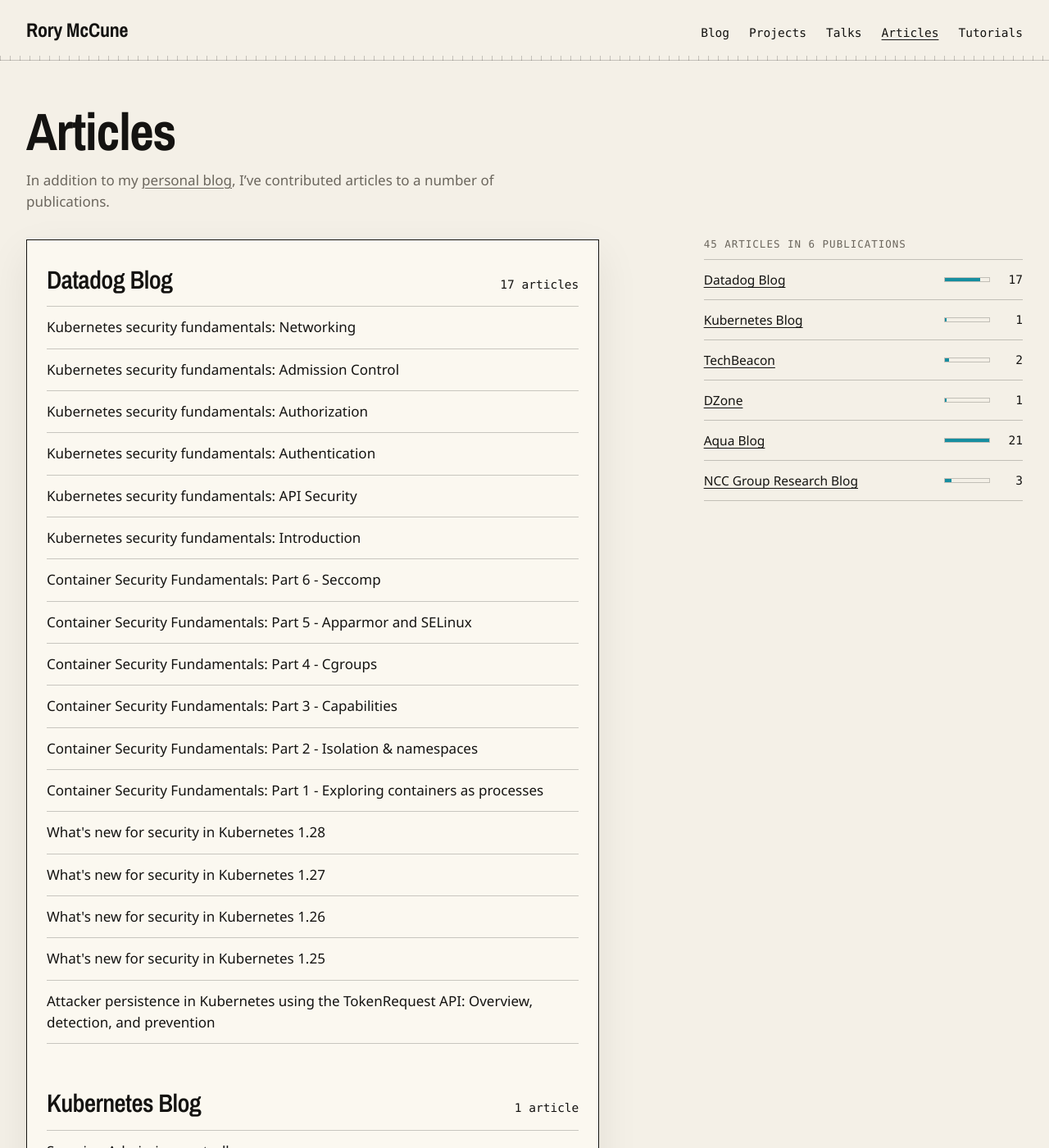
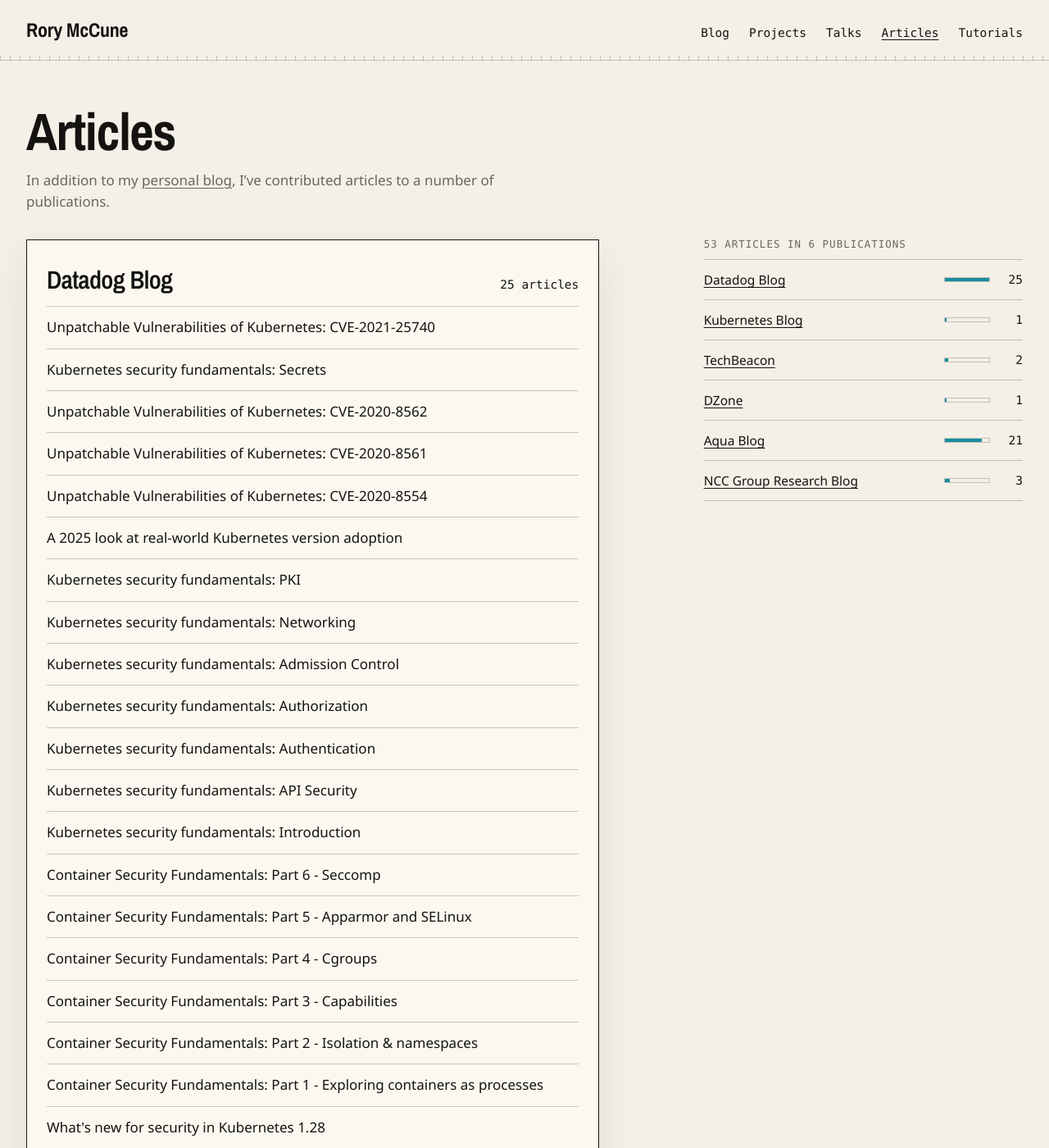
Before and after one commit to raesene/www.mccune.org.uk, a Jekyll site: the page built from articles.md, in a window 1280 px wide and 1400 px high. Shown: the whole window at 82% size. Built offline with Jekyll 4.4.1, drawn with Linux system fonts in a browser that asks for light colours; some web fonts are replaced; some of the changed text lies outside the part shown.

Commit message:
Add eight more Datadog Security Labs articles
Co-Authored-By: Claude Opus 5.5 <noreply@anthropic.com>

```diff
--- a/_data/articles.yml
+++ b/_data/articles.yml
@@ -2,6 +2,20 @@
 # Newest first within each publication, matching articles.md.
 - publication: Datadog Blog
   articles:
+    - title: "Unpatchable Vulnerabilities of Kubernetes: CVE-2021-25740"
+      url: https://securitylabs.datadoghq.com/articles/unpatchable-kubernetes-vulnerabilities-cve-2021-25740/
+    - title: "Kubernetes security fundamentals: Secrets"
+      url: https://securitylabs.datadoghq.com/articles/kubernetes-security-fundamentals-part-8/
+    - title: "Unpatchable Vulnerabilities of Kubernetes: CVE-2020-8562"
+      url: https://securitylabs.datadoghq.com/articles/unpatchable-kubernetes-vulnerabilities-cve-2020-8562/
+    - title: "Unpatchable Vulnerabilities of Kubernetes: CVE-2020-8561"
+      url: https://securitylabs.datadoghq.com/articles/unpatchable-kubernetes-vulnerabilities-cve-2020-8561/
+    - title: "Unpatchable Vulnerabilities of Kubernetes: CVE-2020-8554"
+      url: https://securitylabs.datadoghq.com/articles/unpatchable-kubernetes-vulnerabilities-cve-2020-8554/
+    - title: "A 2025 look at real-world Kubernetes version adoption"
+      url: https://securitylabs.datadoghq.com/articles/a-2025-look-at-real-world-kubernetes-adoption/
+    - title: "Kubernetes security fundamentals: PKI"
+      url: https://securitylabs.datadoghq.com/articles/kubernetes-security-fundamentals-part-7/
     - title: "Kubernetes security fundamentals: Networking"
       url: https://securitylabs.datadoghq.com/articles/kubernetes-security-fundamentals-part-6/
     - title: "Kubernetes security fundamentals: Admission Control"
@@ -36,6 +50,8 @@
       url: https://securitylabs.datadoghq.com/articles/whats-new-for-security-in-kubernetes-125/
     - title: "Attacker persistence in Kubernetes using the TokenRequest API: Overview, detection, and prevention"
       url: https://securitylabs.datadoghq.com/articles/kubernetes-tokenrequest-api/
+    - title: "KubeHuddle: The first Scottish Kubernetes conference"
+      url: https://securitylabs.datadoghq.com/articles/kubehuddle-recap-2022/
 - publication: Kubernetes Blog
   articles:
     - title: "Securing Admission controllers"
```
